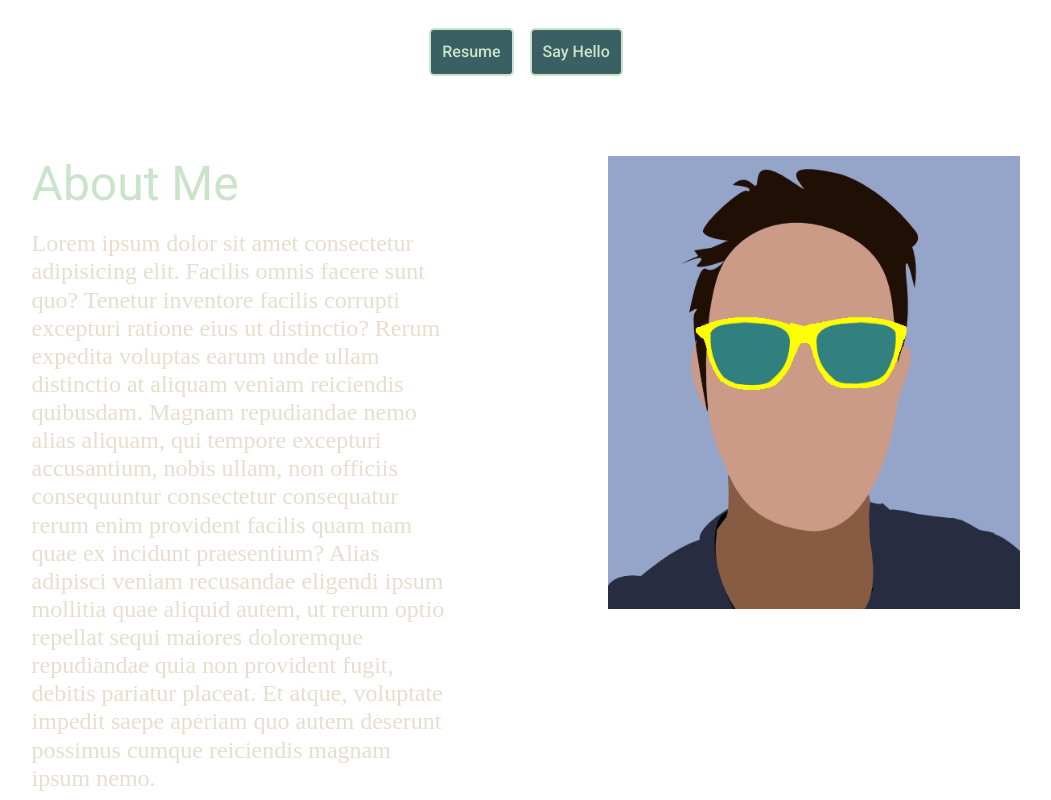
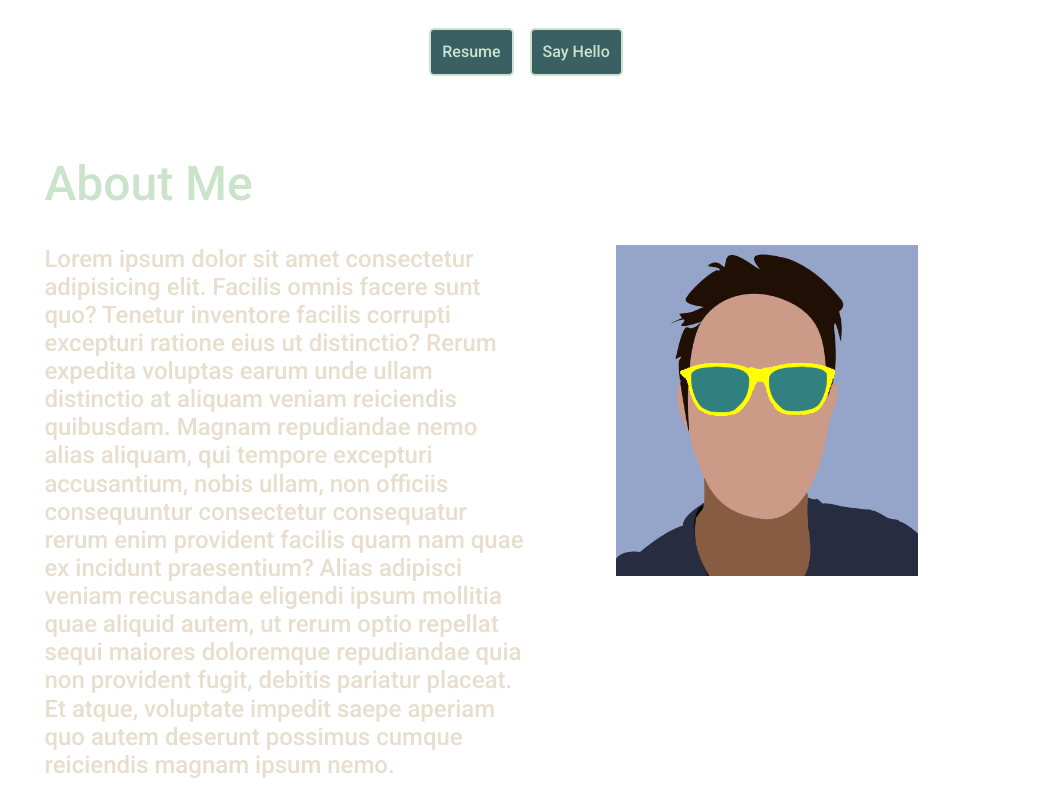
Before and after one commit to chrisoChen/portfoliov2, a Next.js app: page / in a window 1280 px wide. Shown: the part 399-1199 px from the top of the page, without its empty margins (114-1165 px from the left). Built offline with nearby package versions, Linux system fonts and the light colour scheme.

Commit message:
Alignment and positioning for About me section

```diff
--- a/section_components/About.js
+++ b/section_components/About.js
@@ -1,26 +1,33 @@
 import { Container } from "@mui/material";
 import { Stack } from "@mui/material";
+import { Grid } from "@mui/material";
 import { Typography } from "@mui/material";
+import { Box } from "@mui/material";
+import { Divider } from "@mui/material";
 import Image from "next/image";
 import profilePic from "../public/cartoon-profile-chris.png";
 
 function About() {
   return (
-    <Container>
-      <Stack
-        direction={{ xs: "column-reverse", md: "row" }}
+    <Container sx={{ width: { xs: "100%", md: "80%" } }}>
+      <Grid
+        container
+        direction={{ xs: "column", md: "row" }}
         justifyContent="flex-start"
         alignItems={{ xs: "center", md: "flex-start" }}
+        rowGap={4}
+        colGap={2}
       >
-        <Container sx={{ width: { xs: "100%", md: "40%" } }}>
+        <Grid item xs={12}>
           <Typography
             variant="h2"
-            gutterBottom
             sx={{ textAlign: { xs: "center", md: "left" } }}
           >
             About Me
           </Typography>
-          <Typography variant="p">
+        </Grid>
+        <Grid item xs={12} md={6}>
+          <Typography variant="body1">
             Lorem ipsum dolor sit amet consectetur adipisicing elit. Facilis
             omnis facere sunt quo? Tenetur inventore facilis corrupti excepturi
             ratione eius ut distinctio? Rerum expedita voluptas earum unde ullam
@@ -34,15 +41,20 @@ function About() {
             voluptate impedit saepe aperiam quo autem deserunt possimus cumque
             reiciendis magnam ipsum nemo.
           </Typography>
-        </Container>
-        <Container variant="textCenter" maxWidth="sm" sx={{ width: "40%" }}>
+        </Grid>
+        <Grid item xs={12} md={6}>
+          <Container
+            sx={{ width: { xs: "100%", md: "80%" }, maxWidth: "350px" }}
+            maxWidth="300px"
+          >
             <Image
               src={profilePic}
               alt="Picture of the software developer, Chris Chen "
               priority
             />
           </Container>
-      </Stack>
+        </Grid>
+      </Grid>
     </Container>
   );
 }
--- a/themes/componentTheme.js
+++ b/themes/componentTheme.js
@@ -54,6 +54,12 @@ const componentTheme = {
     },
     MuiDivider: {
       styleOverrides: {
+        // root: {
+        //   "& .MuiDivider-wrapper": {
+        //     paddingLeft: "0",
+        //     paddingRight: "30px",
+        //   },
+        // },
         textAlignLeft: {
           "&::before": {
             width: "0%",
--- a/themes/fontTheme.js
+++ b/themes/fontTheme.js
@@ -18,10 +18,10 @@ const fontTheme = {
       color: colorTheme.palette.secondary.main,
       fontSize: "3rem",
       lineHeight: "56.25px",
-      fontWeight: "400",
+      fontWeight: "500",
       fontStyle: "normal",
     },
-    p: {
+    body1: {
       color: colorTheme.palette.secondaryAlt.main,
       fontSize: "1.5rem",
       lineHeight: "28.13px",
```
Also changed, not shown: section_components/Intro.js (indentation only). Lines whose indentation alone changed are shown as unchanged.
